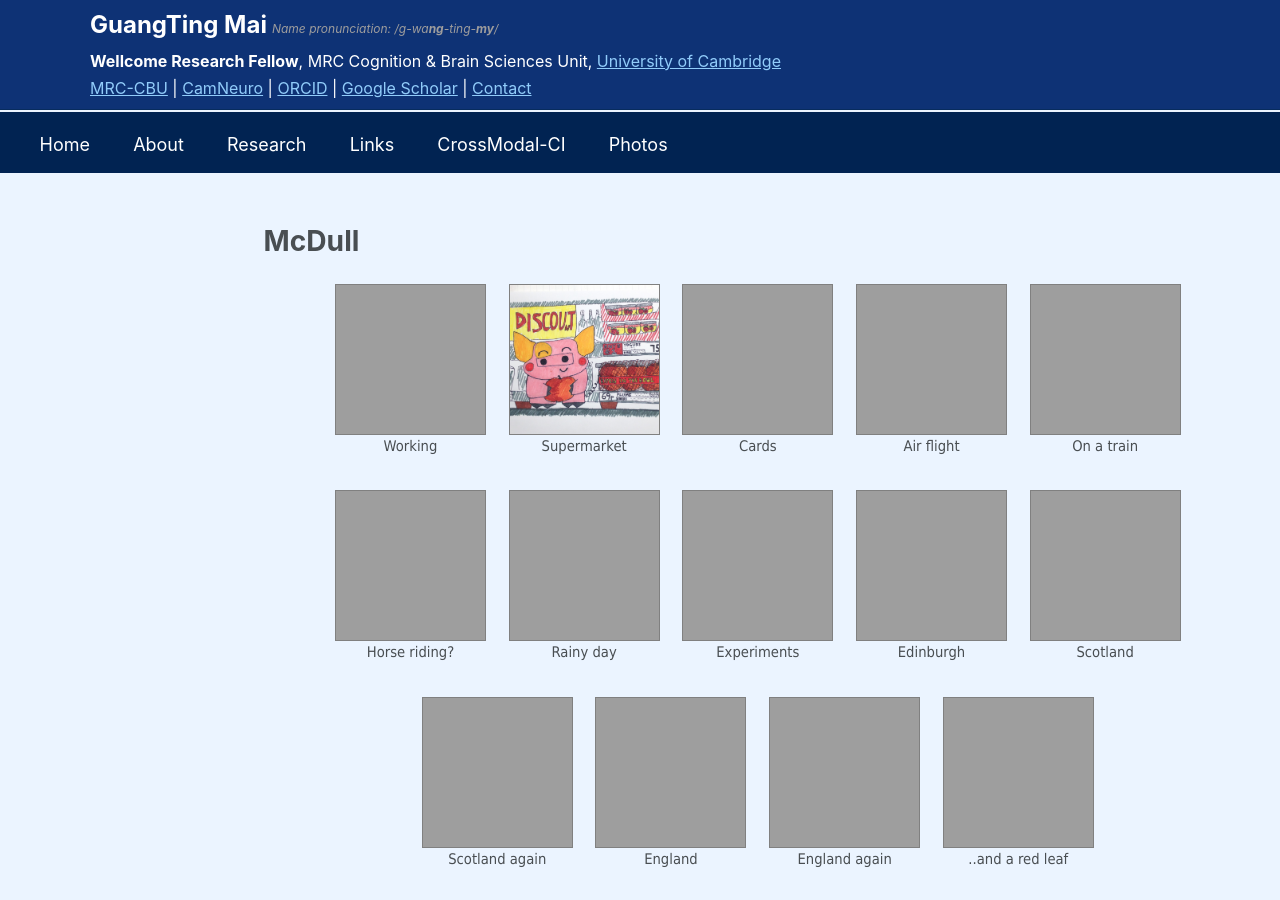
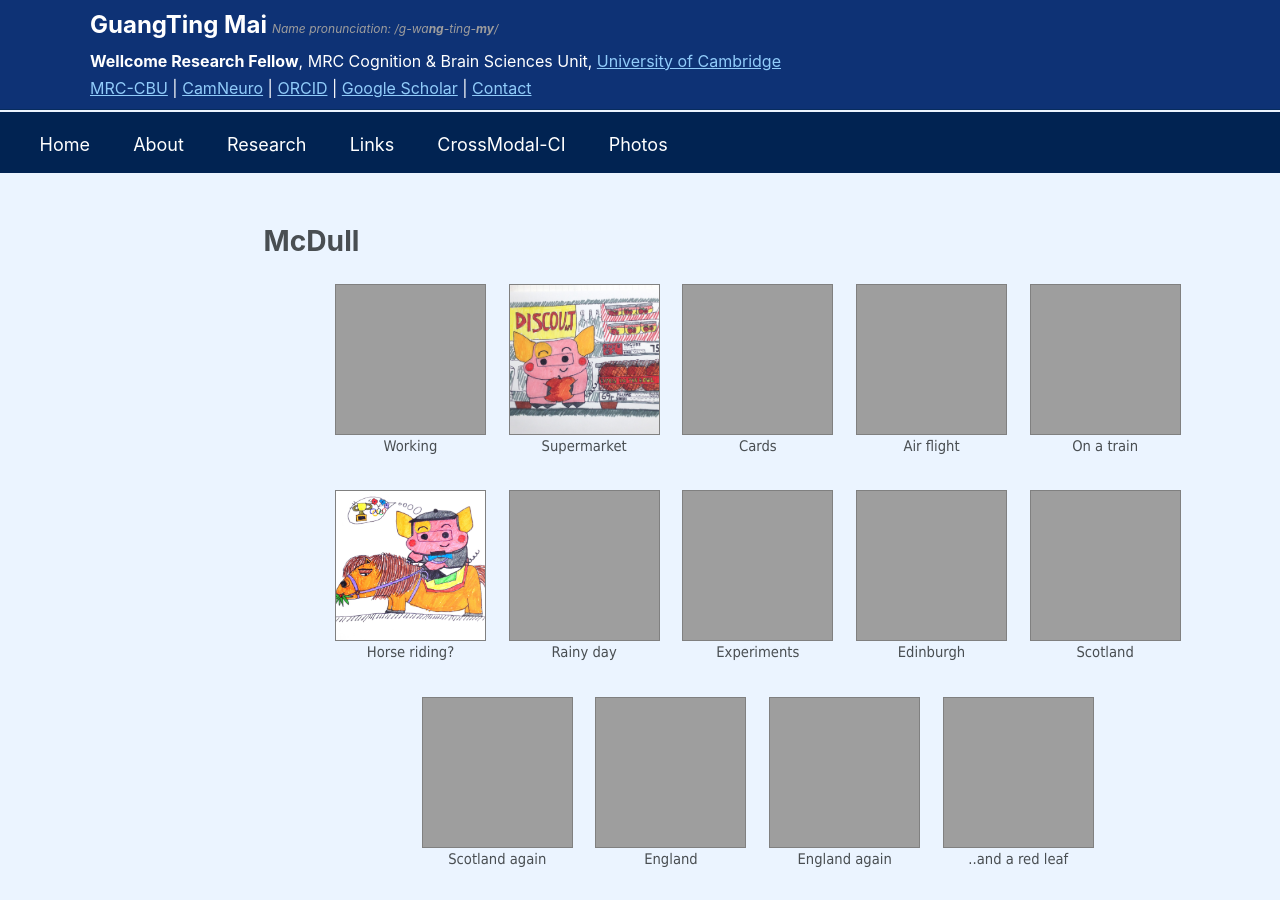
Before and after one commit to guangtingmai/guangtingmai.github.io, a Jekyll site: the page built from _pages/mcdull.html, in a window 1280 px wide and 900 px high. Built offline with Jekyll 4.4.1, drawn with Linux system fonts in a browser that asks for light colours.

Commit message:
Update mcdull.html

```diff
--- a/_pages/mcdull.html
+++ b/_pages/mcdull.html
@@ -14,7 +14,7 @@
 </div>
 
 <div class="flex-row">
-  <div style="text-align:center; font-size:11pt; font-family:Tahoma"><p align="center"><img src="https://guangtingmai.github.io/images/ponyriding.jpg" style="width:18ch;height:18ch;object-fit:cover;border:0.1rem solid gray;display:block;">Horse riding?</p></div>
+  <div style="text-align:center; font-size:11pt; font-family:Tahoma"><p align="center"><img src="https://guangtingmai.github.io/images/ponyride.jpg" style="width:18ch;height:18ch;object-fit:cover;border:0.1rem solid gray;display:block;">Horse riding?</p></div>
   <div style="text-align:center; font-size:11pt; font-family:Tahoma"><p align="center"><img src="https://guangtingmai.github.io/images/rainyday.jpg" style="width:18ch;height:18ch;object-fit:cover;border:0.1rem solid gray;display:block;">Rainy day</p></div>
   <div style="text-align:center; font-size:11pt; font-family:Tahoma"><p align="center"><img src="https://guangtingmai.github.io/images/eegpig.jpg" style="width:18ch;height:18ch;object-fit:cover;border:0.1rem solid gray;display:block;">Experiments</p></div>
   <div style="text-align:center; font-size:11pt; font-family:Tahoma"><p align="center"><img src="https://guangtingmai.github.io/images/edinburgh.jpg" style="width:18ch;height:18ch;object-fit:cover;border:0.1rem solid gray;display:block;">Edinburgh</p></div>
```
